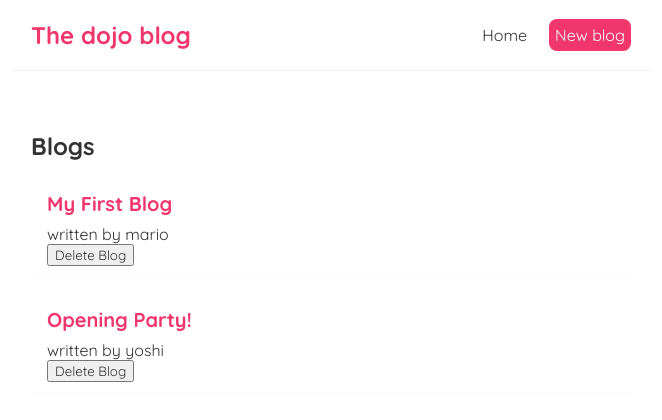
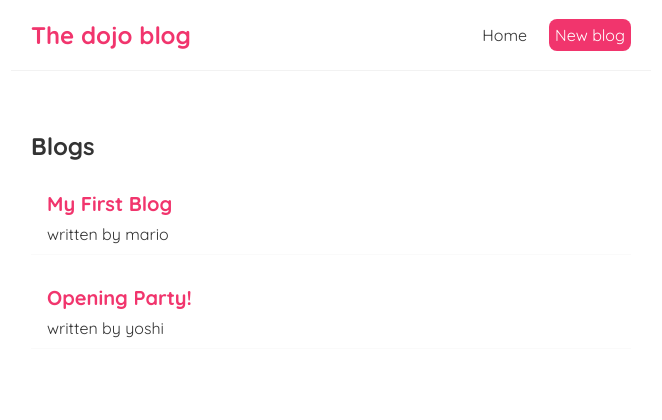
Before and after one commit to emmanuel881/learningReact, a React (Create React App) app in the folder dojo-blog/: page / in a window 1280 px wide. Shown: the top 420 px of the page, without its empty margins (309-971 px from the left). Built offline with nearby package versions, Linux system fonts and the light colour scheme; data requests are answered from the project's data file.

Commit message:
loading message

```diff
--- a/dojo-blog/src/BlogList.js
+++ b/dojo-blog/src/BlogList.js
@@ -6,7 +6,6 @@
         <div className="blog-preview" key={blog.id}>
           <h2>{blog.title}</h2>
           <p>written by {blog.author}</p>
-          <button onClick={() => handleDelete(blog.id)}>Delete Blog</button>
         </div>
       ))}
     </div>
--- a/dojo-blog/src/Home.js
+++ b/dojo-blog/src/Home.js
@@ -3,11 +3,7 @@
 
 const Home = () => {
   const [blogs, setBlog] = useState(null);
-
-  const handleDelete = (id) => {
-    const newBlogs = blogs.filter((blog) => blog.id !== id);
-    setBlog(newBlogs);
-  };
+  const [isPending, setIsPending] = useState(true);
 
   //lets fetch data from a json server
   useEffect(() => {
@@ -18,13 +14,15 @@
       })
       .then((data) => {
         setBlog(data);
+        setIsPending(false);
       });
   }, []);
 
   return (
     <div className="home">
+      {isPending && <div>Loading...</div>}
       {blogs && (
-        <BlogList blogs={blogs} handleDelete={handleDelete} title="Blogs" />
+        <BlogList blogs={blogs} title="Blogs" />
         //outputs blog only if has been fully loaded to prevent mapping a null value
       )}
     </div>
```
